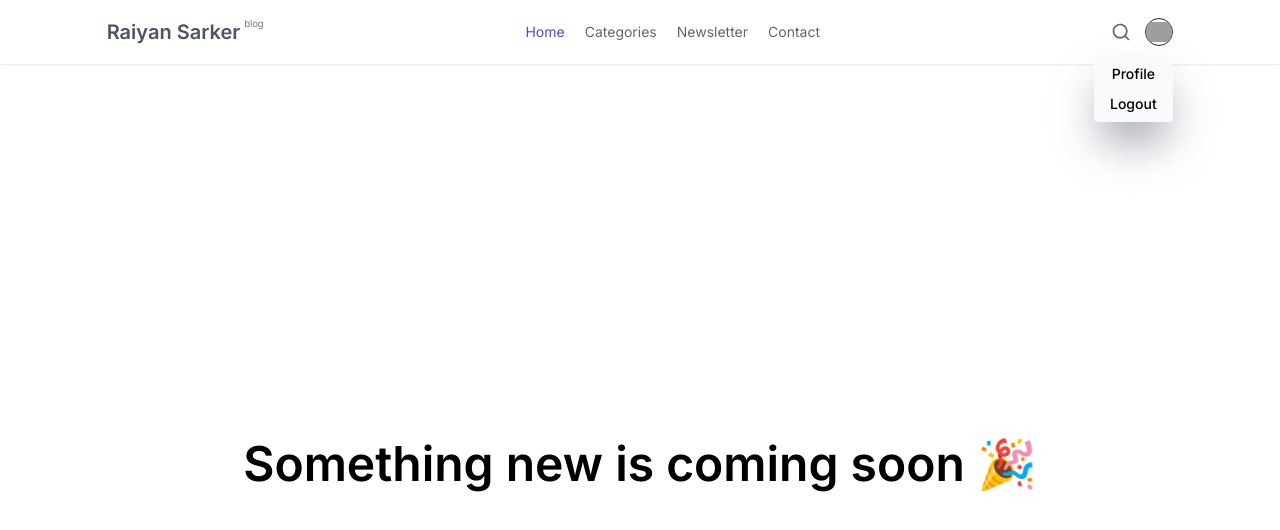
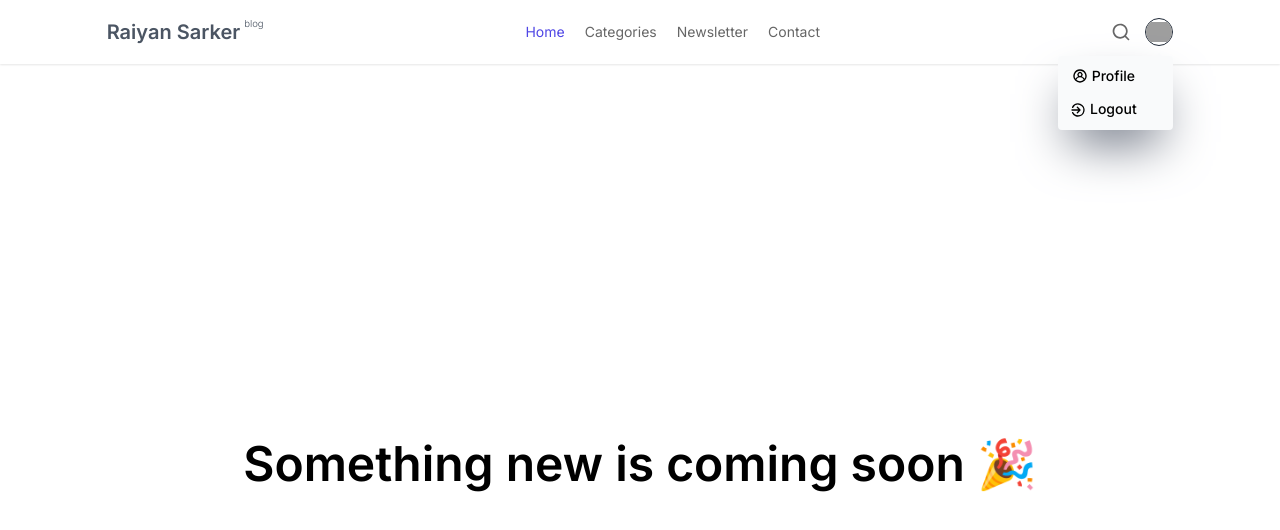
Before and after one commit to raiyansarker/blog.raiyansarker.com, a Next.js app: page / in a window 1280 px wide. Both pictures are taken after a click on the button 1159 px from the left and 32 px from the top of the page. Shown: the top 530 px of the page. Built offline with nearby package versions, Linux system fonts and the light colour scheme; grey boxes are pictures that could not be loaded.

Commit message:
Minor visual improvements

```diff
--- a/src/components/Header/Profile.tsx
+++ b/src/components/Header/Profile.tsx
@@ -1,3 +1,5 @@
+// @ts-ignore
+import { UilUserCircle, UilSignOutAlt } from '@iconscout/react-unicons';
 import * as DropdownMenu from '@radix-ui/react-dropdown-menu';
 
 const Profile = () => {
@@ -6,7 +8,7 @@ const Profile = () => {
       <DropdownMenu.Trigger className="w-7 border-[1px] border-gray-800 aspect-square rounded-full overflow-hidden focus:ring-1 outline-none focus:ring-offset-2 focus:ring-slate-800">
         {/* eslint-disable-next-line */}
         <img
-          src={`https://ui-avatars.com/api/?rounded=true&name=Raiyan+Sarker&background=ECF4FF&color=4338ca&bold=true`}
+          src={`https://ui-avatars.com/api/?rounded=true&name=Raiyan+Sarker&background=ECF4FF&color=4338ca&bold=true&size=128`}
           alt="Avatar"
           title="Login"
           width={80}
@@ -23,13 +25,15 @@ const Profile = () => {
           <DropdownMenu.Item asChild={true}>
             <a
               href="/profile"
-              className="px-3 py-1 text-sm font-medium hover:rounded focus:rounded outline-none hover:bg-[#32275F] hover:text-white focus:bg-[#32275F] focus:text-white"
+              className="pl-2 pr-8 py-1 flex flex-row justify-start items-center text-sm font-medium hover:rounded focus:rounded outline-none hover:bg-[#32275F] hover:text-white focus:bg-[#32275F] focus:text-white"
             >
+              <UilUserCircle className="inline-block aspect-square w-4 mr-1" />
               Profile
             </a>
           </DropdownMenu.Item>
           <DropdownMenu.Item asChild={true}>
-            <button className="px-3 py-1 text-sm font-medium hover:rounded focus:rounded outline-none hover:bg-[#32275F] hover:text-white focus:bg-[#32275F] focus:text-white">
+            <button className="pl-2 pr-8 py-1 text-sm font-medium hover:rounded focus:rounded outline-none hover:bg-[#32275F] hover:text-white focus:bg-[#32275F] focus:text-white">
+              <UilSignOutAlt className="inline-block aspect-square w-4 mr-1" />
               Logout
             </button>
           </DropdownMenu.Item>
```
